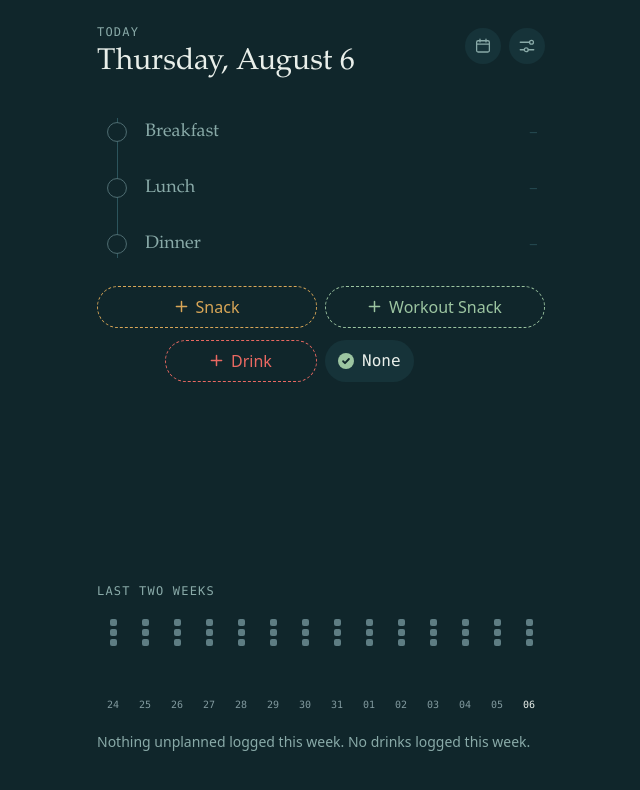
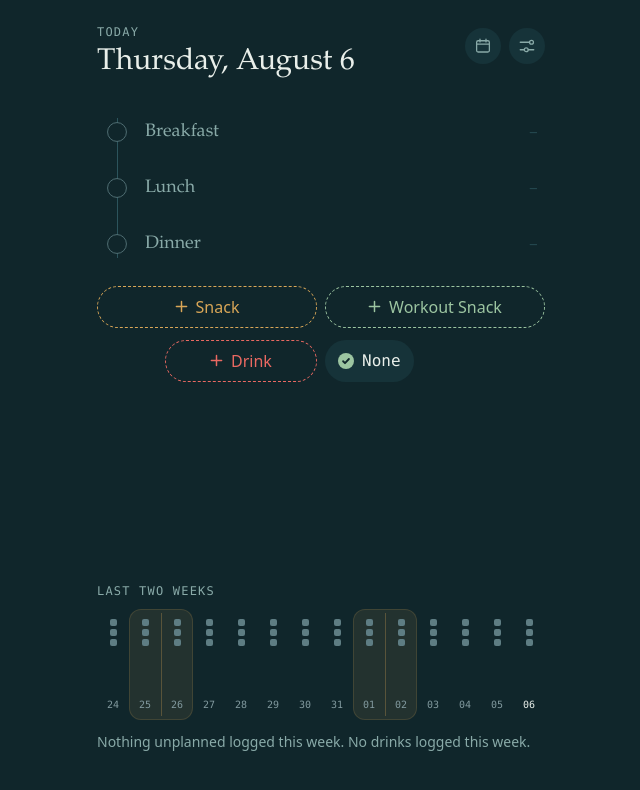
Before and after one commit to pablaber/meal-rail, a React (Vite) app: page / in a window 1280 px wide. Shown: the top 790 px of the page, without its empty margins (319-959 px from the left). Built offline with nearby package versions, Linux system fonts and the light colour scheme.

Commit message:
highlight weekends on the two-week strip with a unified backdrop (#62)

```diff
--- a/src/App.jsx
+++ b/src/App.jsx
@@ -773,10 +773,30 @@ export default function MealRail() {
     const out = [];
     for (let i = 13; i >= 0; i--) {
       const k = shiftDay(today, -i);
-      out.push(daySummary(days, k, settings.slots.length, k === today));
+      const dow = dateAt(k).getDay();
+      out.push({
+        ...daySummary(days, k, settings.slots.length, k === today),
+        isWeekend: dow === 0 || dow === 6,
+      });
     }
     return out;
   }, [days, today, settings.slots.length]);
+
+  // Contiguous runs of weekend days in the strip, as column indices. Usually
+  // one or two full Saturday+Sunday pairs, but a run can be a single day when
+  // the fourteen-day window starts or ends mid-weekend. The backdrop drawn
+  // behind the strip is one shape per run rather than one per day, so the
+  // weekend reads as a unit.
+  const weekendSpans = useMemo(() => {
+    const spans = [];
+    history.forEach((d, idx) => {
+      if (!d.isWeekend) return;
+      const last = spans[spans.length - 1];
+      if (last && last.end === idx - 1) last.end = idx;
+      else spans.push({ start: idx, end: idx });
+    });
+    return spans;
+  }, [history]);
 
   const atCurrentMonth =
     calendarMonth.year === currentMonth.year &&
@@ -1689,10 +1709,36 @@ export default function MealRail() {
             does. Today's is a plain element rather than a dead button, because
             `openPastDay` refuses it — the strip's last column is the day the
             rail above is already showing. */}
-        <div className="mt-4 flex items-end justify-between">
+        <div className="relative mt-4 flex items-end justify-between">
+          {/* One wash per weekend run, not one per day — Saturday and Sunday
+              read as a single "the weekend" zone. The seam between them stays
+              so the pair doesn't lose the fact that it's two days. */}
+          {weekendSpans.map((span) => (
+            <div
+              key={`weekend-${span.start}`}
+              aria-hidden="true"
+              className="absolute -top-1.5 -bottom-1 rounded-xl"
+              style={{
+                left: `${(span.start / history.length) * 100}%`,
+                width: `${((span.end - span.start + 1) / history.length) * 100}%`,
+                background: C.weekendWash,
+                boxShadow: `inset 0 0 0 1px ${C.weekendEdge}`,
+              }}
+            >
+              {span.end > span.start && (
+                <div
+                  className="absolute inset-y-1 w-px"
+                  style={{
+                    left: `${(100 / (span.end - span.start + 1)) * 1}%`,
+                    background: C.weekendSeam,
+                  }}
+                />
+              )}
+            </div>
+          ))}
           {history.map((d) =>
             d.isToday ? (
-              <div key={d.key} className={STRIP_COLUMN_CLASS}>
+              <div key={d.key} className={`${STRIP_COLUMN_CLASS} relative`}>
                 <StripDay d={d} mark={stripMark} grade={stripGrade} />
               </div>
             ) : (
@@ -1705,7 +1751,7 @@ export default function MealRail() {
                 aria-label={`Open ${formatDate(d.key)}${
                   d.badge ? `, ${BADGE_LABEL[d.badge]}` : ", no grade"
                 }`}
-                className={`${STRIP_COLUMN_CLASS} rounded-lg focus:outline-none focus-visible:ring-2 focus-visible:ring-white`}
+                className={`${STRIP_COLUMN_CLASS} relative rounded-lg focus:outline-none focus-visible:ring-2 focus-visible:ring-white`}
               >
                 <StripDay d={d} mark={stripMark} grade={stripGrade} />
               </button>
--- a/src/theme.js
+++ b/src/theme.js
@@ -36,6 +36,12 @@ export const C = {
   redDeepEdge: "#9D6A67",
   sheen: "rgba(255,255,255,0.4)",
   scrim: "rgba(8,20,23,0.72)",
+  // The weekend backdrop on the two-week strip: a wash low-contrast enough to
+  // read as a zone rather than a grade, plus the seam that keeps Saturday and
+  // Sunday legible as two days inside the one container.
+  weekendWash: "rgba(216,166,87,0.09)",
+  weekendEdge: "rgba(216,166,87,0.16)",
+  weekendSeam: "rgba(216,166,87,0.3)",
 };
 
 export const FONT = {
```
